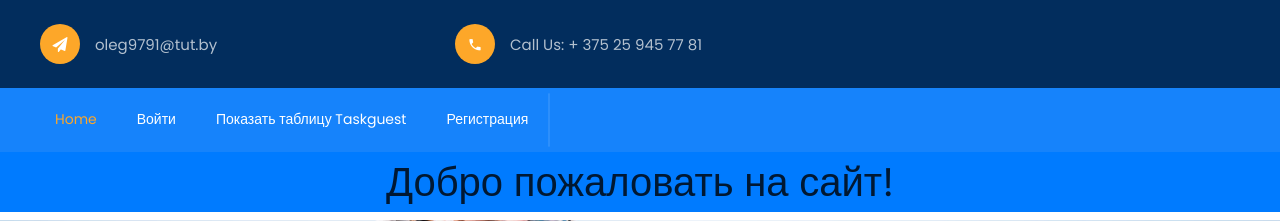
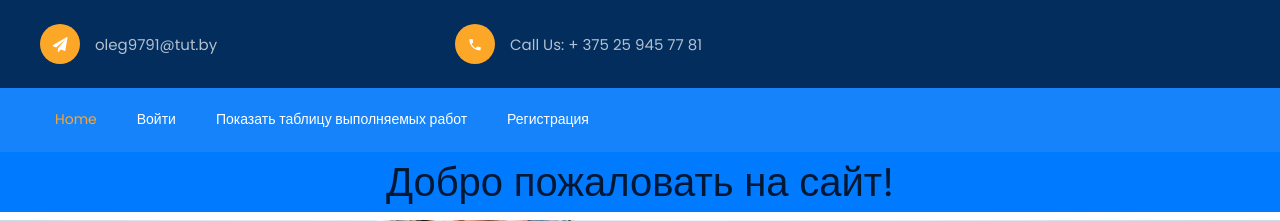
Before and after one commit to Oleg9791/ProjectMVC, a PHP site: page / in a window 1280 px wide. Shown: the top 221 px of the page. Run offline with PHP 8.4, Linux system fonts and the light colour scheme; some libraries are stand-ins or nearby versions; some web fonts are replaced.

Commit message:
changes template Taskuser-show date

```diff
--- a/templates/Taskguest/show.php
+++ b/templates/Taskguest/show.php
@@ -6,6 +6,10 @@ use W1020\HTML\Table;
 unset($this->data["comments"]['del']);
 unset($this->data["comments"]['edit']);
 //unset($this->data["comments"]['performance']);
+foreach ($this->data["table"] as &$row) {
+    $row['start_date'] = date("d.m.Y", strtotime($row['start_date']));
+    $row['end_date'] = date("d.m.Y", strtotime($row['end_date']));
+}
 echo (new Table())
     ->setData($this->data["table"])
     ->setHeaders($this->data["comments"])
--- a/templates/Taskuser/show.php
+++ b/templates/Taskuser/show.php
@@ -6,6 +6,11 @@ use W1020\HTML\Table;
 
 unset($this->data["comments"]['del']);
 unset($this->data["comments"]['edit']);
+foreach ($this->data["table"] as &$row) {
+    $row['start_date'] = date("d.m.Y", strtotime($row['start_date']));
+    $row['end_date'] = date("d.m.Y", strtotime($row['end_date']));
+}
+
 echo (new Table())
     ->setData($this->data["table"])
     ->setHeaders($this->data["comments"])
@@ -17,4 +22,3 @@ echo (new Pagination())
     ->setPageCount($this->data["pageCount"])
     ->setActivePage($this->data["activePage"])
     ->html();
-?>
--- a/templates/menu_admin.php
+++ b/templates/menu_admin.php
@@ -25,8 +25,7 @@
             </li>
             <li class="nav-item">
                 <a class="nav-link"
-                   href="?type=Aut&action=logout">Выйти(<?= isset($_SESSION['user']['code']) ? $_SESSION['user']['name'] : "" ?>
-                    )</a>
+                   href="?type=Aut&action=logout">Выйти(<?= isset($_SESSION['user']['code']) ? $_SESSION['user']['name'] : "" ?>)</a>
             </li>
         </ul>
     </div>
--- a/templates/menu_customer.php
+++ b/templates/menu_customer.php
@@ -12,13 +12,12 @@
             </li>
             <li class="nav-item">
                 <a class="nav-link<?= $this->data['controllerName'] == "Taskcustomer" ? " active" : "" ?>"
-                   href="?type=Taskcustomer&action=show">Показать таблицу Taskcustomer</a>
+                   href="?type=Taskcustomer&action=show">Показать таблицу выполняемых работ</a>
             </li>
 
             <li class="nav-item">
                 <a class="nav-link"
-                   href="?type=Aut&action=logout">Выйти(<?= isset($_SESSION['user']['code']) ? $_SESSION['user']['name'] : "" ?>
-                    )</a>
+                   href="?type=Aut&action=logout">Выйти(<?= isset($_SESSION['user']['code']) ? $_SESSION['user']['name'] : "" ?>)</a>
             </li>
         </ul>
     </div>
--- a/templates/menu_guest.php
+++ b/templates/menu_guest.php
@@ -3,19 +3,12 @@
         <button class="navbar-toggler" type="button" data-toggle="collapse" data-target="#ftco-nav" aria-controls="ftco-nav" aria-expanded="false" aria-label="Toggle navigation">
             <span class="oi oi-menu"></span> Menu
         </button>
-        <form action="#" class="searchform order-lg-last">
-            <div class="form-group d-flex">
-<!--                <input type="text" class="form-control pl-3" placeholder="Search">-->
-<!--                <button type="submit" placeholder="" class="form-control search"><span class="ion-ios-search"></span></button>-->
-            </div>
-        </form>
         <div class="collapse navbar-collapse" id="ftco-nav">
             <ul class="navbar-nav mr-auto">
                 <li class="nav-item active"><a href="?" class="nav-link<?= $this->data['controllerName'] == "Main" ? " active" : "" ?> pl-0">Home</a></li>
                 <li class="nav-item"><a href="?type=Aut&action=show" class="nav-link<?= $this->data['controllerName'] == "Aut" ? " active" : "" ?>">Войти</a></li>
-                <li class="nav-item"><a href="?type=Taskguest&action=show" class="nav-link<?= $this->data['controllerName'] == "Tasks" ? " active" : "" ?>"">Показать таблицу Taskguest</a></li>
+                <li class="nav-item"><a href="?type=Taskguest&action=show" class="nav-link<?= $this->data['controllerName'] == "Tasks" ? " active" : "" ?>"">Показать таблицу выполняемых работ</a></li>
                 <li class="nav-item"><a href="?type=Aut&action=showreg" class="nav-link<?= $this->data['controllerName'] == "Aut" ? " active" : "" ?>">Регистрация</a></li>
-<!--                <li class="nav-item"><a href="contact.html" class="nav-link">Contact</a></li>-->
             </ul>
         </div>
     </div>
--- a/templates/menu_user.php
+++ b/templates/menu_user.php
@@ -12,7 +12,7 @@
             </li>
             <li class="nav-item">
                 <a class="nav-link<?= $this->data['controllerName'] == "Taskuser" ? " active" : "" ?>"
-                   href="?type=Taskuser&action=show">Показать таблицу Taskuser</a>
+                   href="?type=Taskuser&action=show">Показать таблицу выполненных работ</a>
             </li>
 
             <li class="nav-item">
```
Also changed, not shown: src/Controller/AbstractController.php (+5 -5 lines), src/Controller/Tasks.php (+5 -3 lines), tests/PasswordTest.php (+1 -1 lines).
